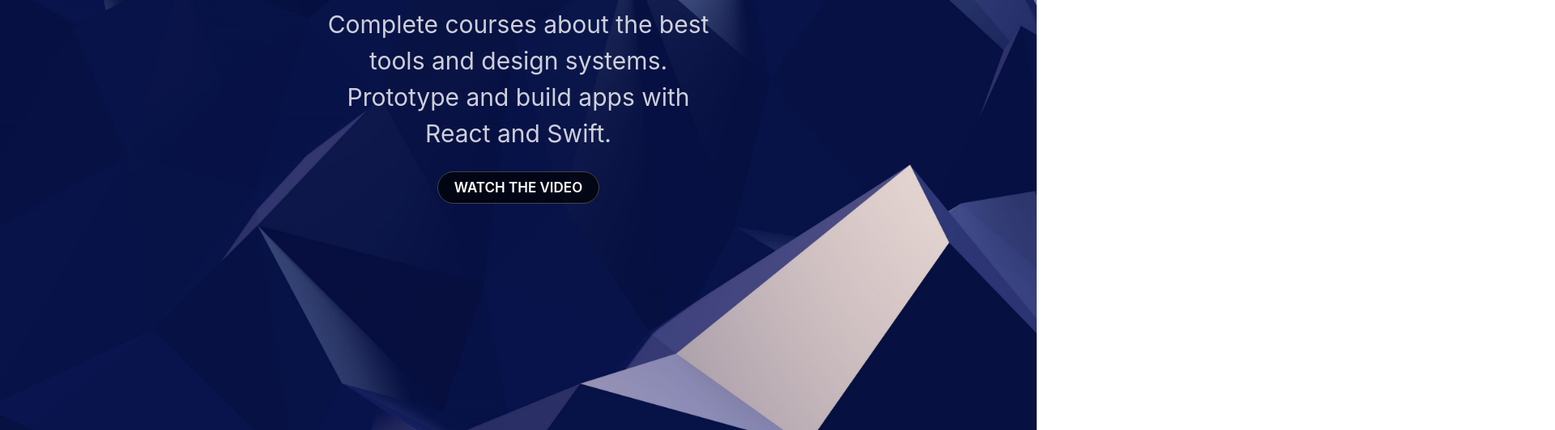
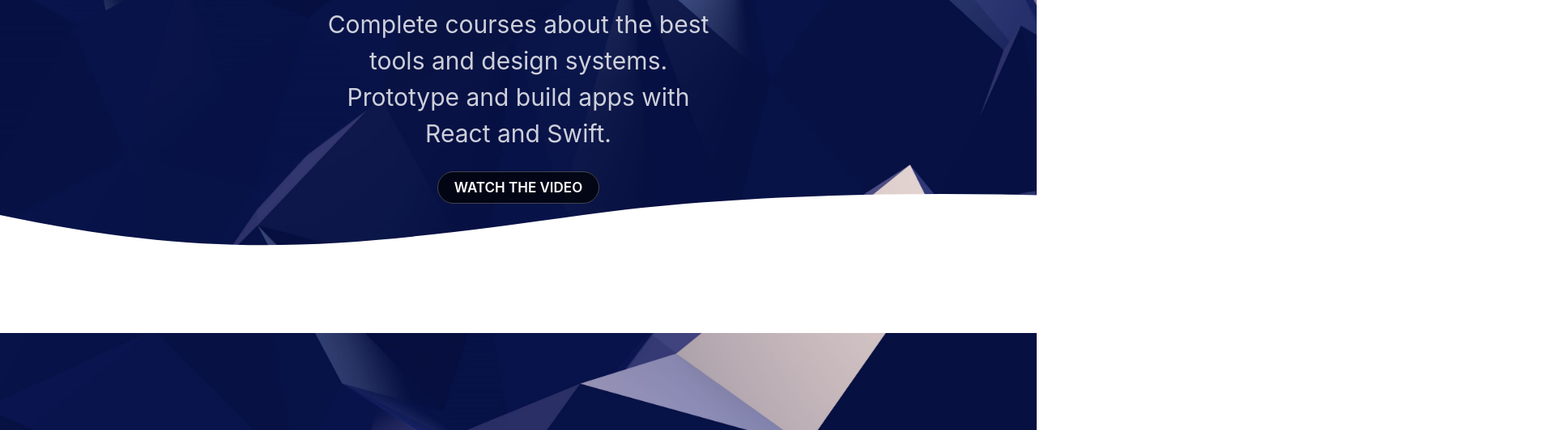
Before and after one commit to BenjaminHoppe/designCodeReact, a Gatsby site: page / in a window 1280 px wide. Shown: the part 388-920 px from the top of the page at 81% size, 1920 px wide, since content can reach past the window. Built offline with nearby package versions, Linux system fonts and the light colour scheme; Gatsby itself is replaced by a stand-in of ours.

Commit message:
WIP on svg lesson

```diff
--- a/src/components/layout.css
+++ b/src/components/layout.css
@@ -69,6 +69,7 @@
 
    .heroGroup {
      padding: 100px 20px;
+     position: relative;
    }
 
    .hero > h1 {
@@ -91,3 +92,9 @@
      transform: translateY(0);
    }
  }
+
+ .heroGroup > svg {
+   position: absolute;
+   bottom: 0;
+   left: 0;
+ }
--- a/src/pages/index.js
+++ b/src/pages/index.js
@@ -12,6 +12,9 @@
         <h1>Learn to <br /> design and code React apps</h1>
         <p>Complete courses about the best tools and design systems. Prototype and build apps with React and Swift.</p>
         <Link to="/page-2/">Watch the video</Link>
+        <svg width="2560" height="172" viewBox="0 0 2560 172" fill="none" xmlns="http://www.w3.org/2000/svg">
+          <path d="M0 25.9086C277 84.5821 433 65.736 720 25.9086C934.818 -3.9019 1214.06 -5.23669 1442 8.06597C2079 45.2421 2208 63.5007 2560 25.9088V171.91L0 171.91V25.9086Z" fill="white"/>
+        </svg>
       </div>
     </div>
   </Layout>
```
